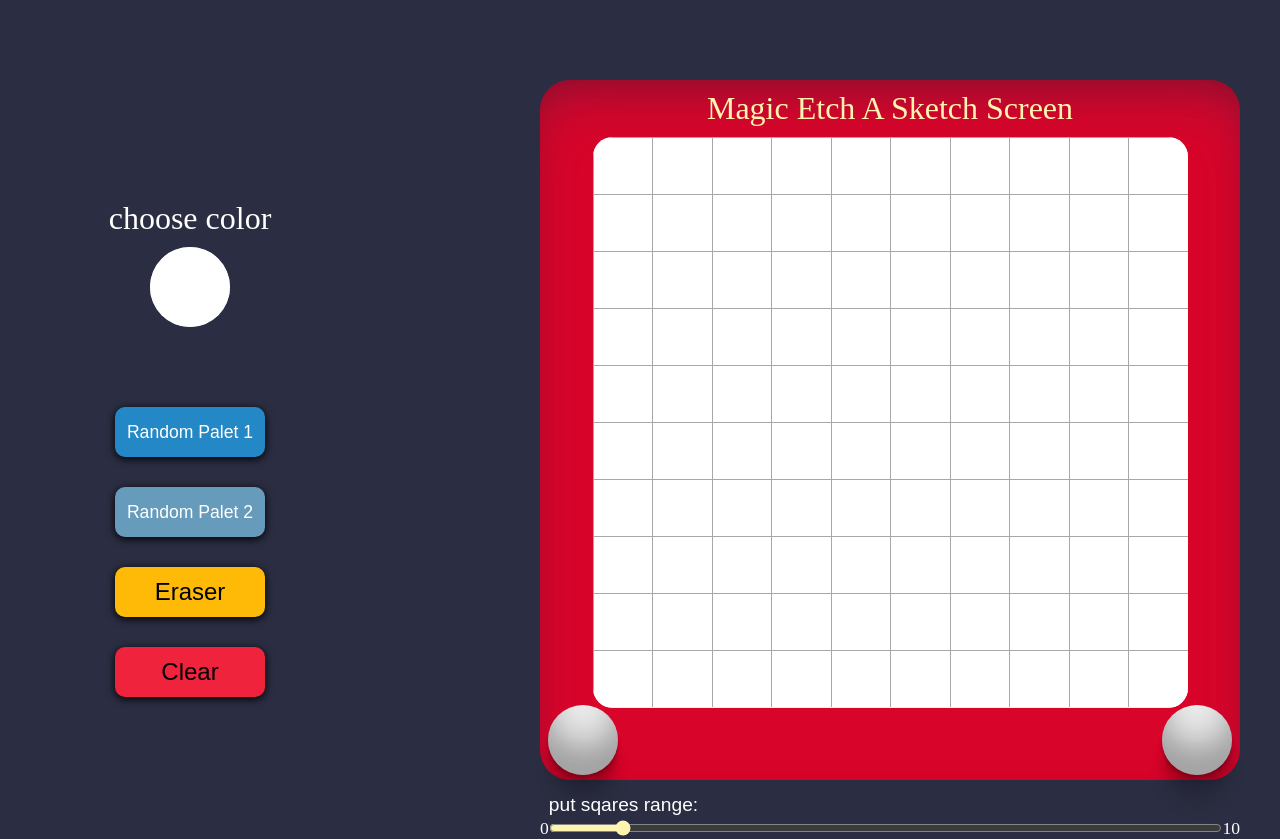
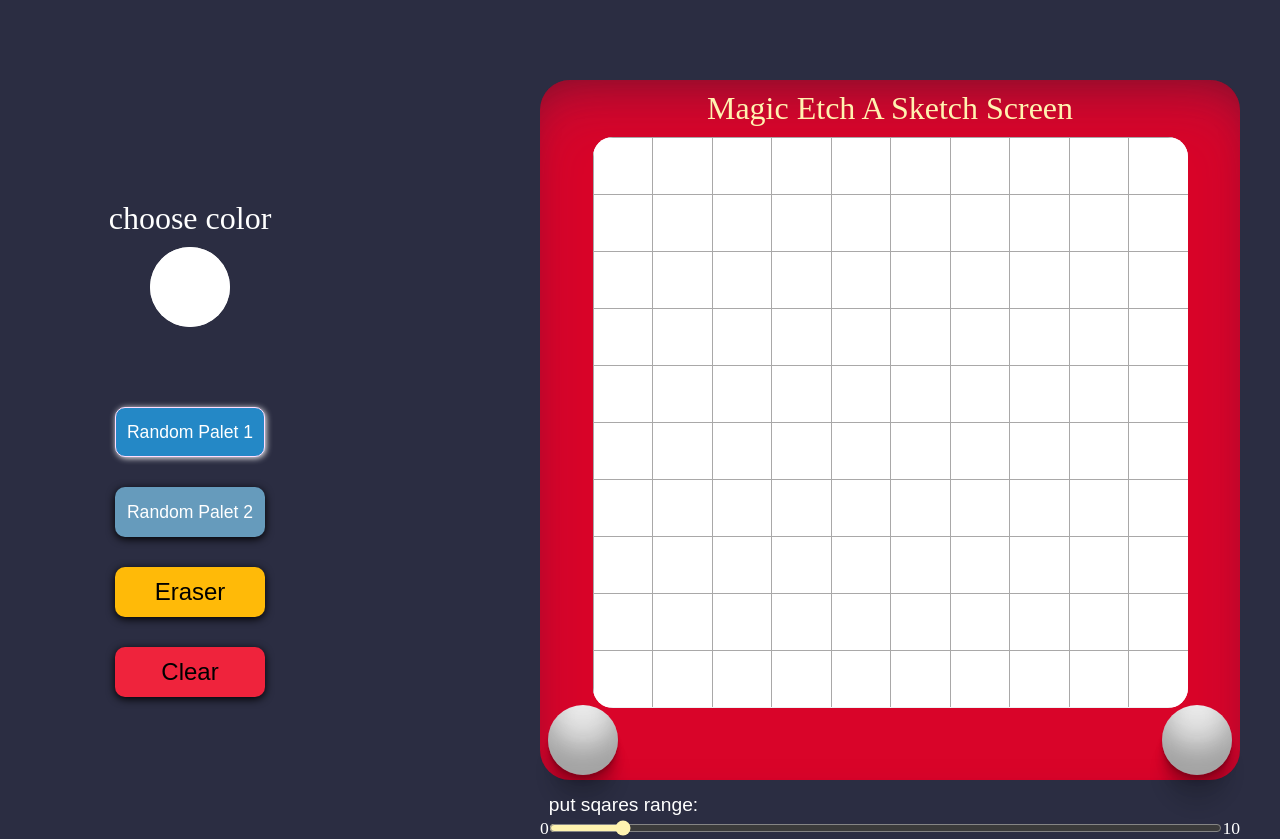
Before and after one commit to bisky0-0/etch-a-sketch, a plain HTML site: page index.html in a window 1280 px wide. In both pictures the pointer is over the button "Random Palet 1". Drawn offline with Linux system fonts and the light colour scheme.

Commit message:
Edit styles.css

```diff
--- a/styles.css
+++ b/styles.css
@@ -68,6 +68,8 @@ label {
 #icons-container>button:hover,
 #icons-container>button:focus {
     background-color: #2488c6;
+    box-shadow: 1px 1px 6px #fff;
+    border: 1px solid #fdf;
 }
 
 #icons-container>#eraser {
```
